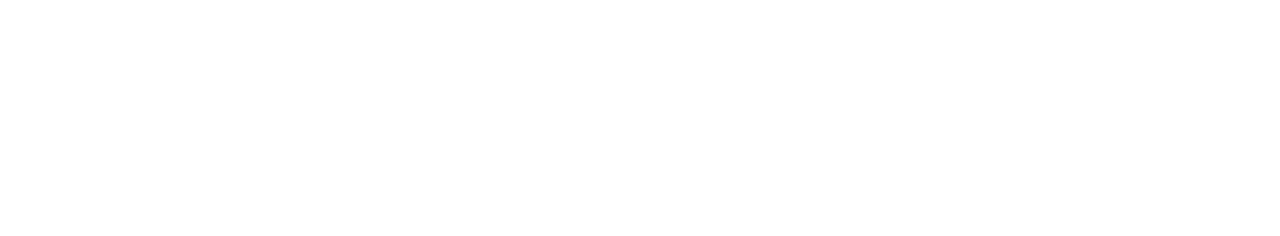
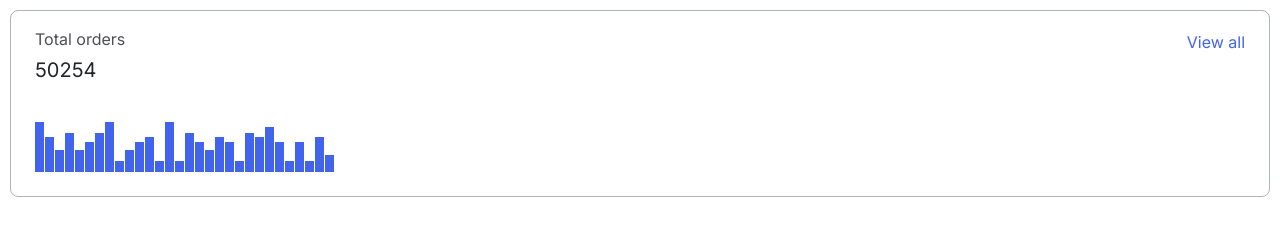
Before and after one commit to js-tasks-ru/htmlcss-20231222_erdman, a website: page 04-lection2/01-histogram/index.html in a window 1280 px wide. Drawn offline with Linux system fonts and the light colour scheme.

Commit message:
Добавлено решение задачи 04/01-histogram

```diff
--- a/04-lection2/01-histogram/histogram.css
+++ b/04-lection2/01-histogram/histogram.css
@@ -0,0 +1,60 @@
+.histogram {
+  display: flex;
+  flex-direction: column;
+  row-gap: 39px;
+
+  padding: 16px 24px 24px 24px;
+  border: 1px solid var(--gray-3);
+  border-radius: 8px;
+
+  color: var(--black);
+  font-family: Inter;
+  font-size: 16px;
+  font-style: normal;
+  font-weight: 400;
+  line-height: 24px;
+}
+
+.histogram__header {
+  display: flex;
+  justify-content: space-between;
+  align-items: flex-start;
+}
+
+.histogram__title {
+  display: flex;
+  flex-direction: column;
+  row-gap: 6px;
+}
+
+.histogram__name {
+  opacity: 0.8;
+}
+
+.histogram__value {
+  font-size: 20px;
+  line-height: 26px;
+}
+
+.histogram__link {
+  margin-top: 3px;
+  color: var(--primary);
+  text-align: right;
+  text-decoration: none;
+}
+
+.histogram__chart {
+  display: flex;
+  align-items: flex-end;
+  column-gap: 1px;
+
+  height: 50px;
+}
+
+.histogram__column {
+  flex-basis: 9px;
+  background-color: var(--primary);
+}
+.histogram__column:hover {
+  background-color: var(--primary-dark);
+}
--- a/04-lection2/01-histogram/index.html
+++ b/04-lection2/01-histogram/index.html
@@ -1,11 +1,53 @@
 <!DOCTYPE html>
 <!-- Страница с гистограммой -->
 <html lang="ru">
-    <head>
-        <link rel="stylesheet" href="../../assets/css/main.css">
-        <link rel="stylesheet" href="./histogram.css">
-    </head>
-    <body>
-
-    </body>
+  <head>
+    <link rel="stylesheet" href="../../assets/css/main.css" />
+    <link rel="stylesheet" href="./histogram.css" />
+  </head>
+  <body>
+    <div style="margin: 10px">
+      <article class="histogram">
+        <header class="histogram__header">
+          <div class="histogram__title">
+            <div class="histogram__name">Total orders</div>
+            <div class="histogram__value">50254</div>
+          </div>
+          <a href="#" class="histogram__link">View all</a>
+        </header>
+        <div class="histogram__chart">
+          <div class="histogram__column" style="height: 100%"></div>
+          <div class="histogram__column" style="height: 70%"></div>
+          <div class="histogram__column" style="height: 44%"></div>
+          <div class="histogram__column" style="height: 78%"></div>
+          <div class="histogram__column" style="height: 44%"></div>
+          <div class="histogram__column" style="height: 60%"></div>
+          <div class="histogram__column" style="height: 78%"></div>
+          <div class="histogram__column" style="height: 100%"></div>
+          <div class="histogram__column" style="height: 22%"></div>
+          <div class="histogram__column" style="height: 44%"></div>
+          <div class="histogram__column" style="height: 60%"></div>
+          <div class="histogram__column" style="height: 70%"></div>
+          <div class="histogram__column" style="height: 22%"></div>
+          <div class="histogram__column" style="height: 100%"></div>
+          <div class="histogram__column" style="height: 22%"></div>
+          <div class="histogram__column" style="height: 78%"></div>
+          <div class="histogram__column" style="height: 60%"></div>
+          <div class="histogram__column" style="height: 44%"></div>
+          <div class="histogram__column" style="height: 70%"></div>
+          <div class="histogram__column" style="height: 60%"></div>
+          <div class="histogram__column" style="height: 22%"></div>
+          <div class="histogram__column" style="height: 78%"></div>
+          <div class="histogram__column" style="height: 70%"></div>
+          <div class="histogram__column" style="height: 90%"></div>
+          <div class="histogram__column" style="height: 60%"></div>
+          <div class="histogram__column" style="height: 22%"></div>
+          <div class="histogram__column" style="height: 60%"></div>
+          <div class="histogram__column" style="height: 22%"></div>
+          <div class="histogram__column" style="height: 70%"></div>
+          <div class="histogram__column" style="height: 34%"></div>
+        </div>
+      </article>
+    </div>
+  </body>
 </html>
```
